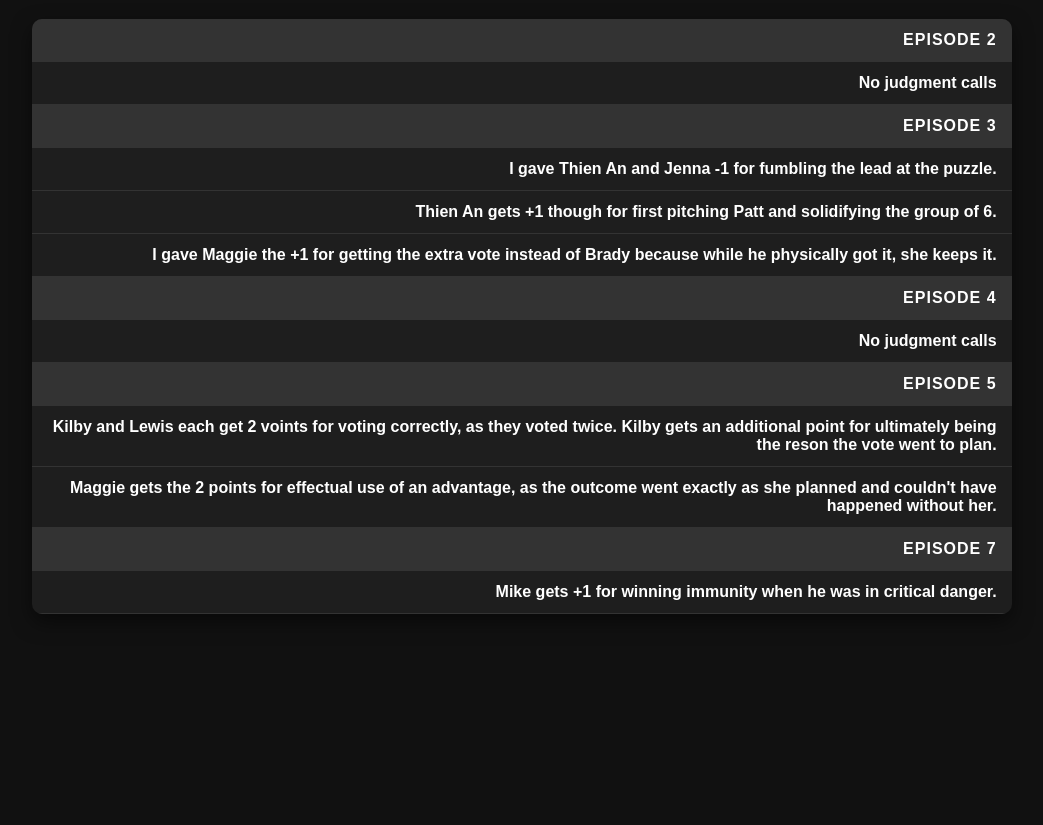
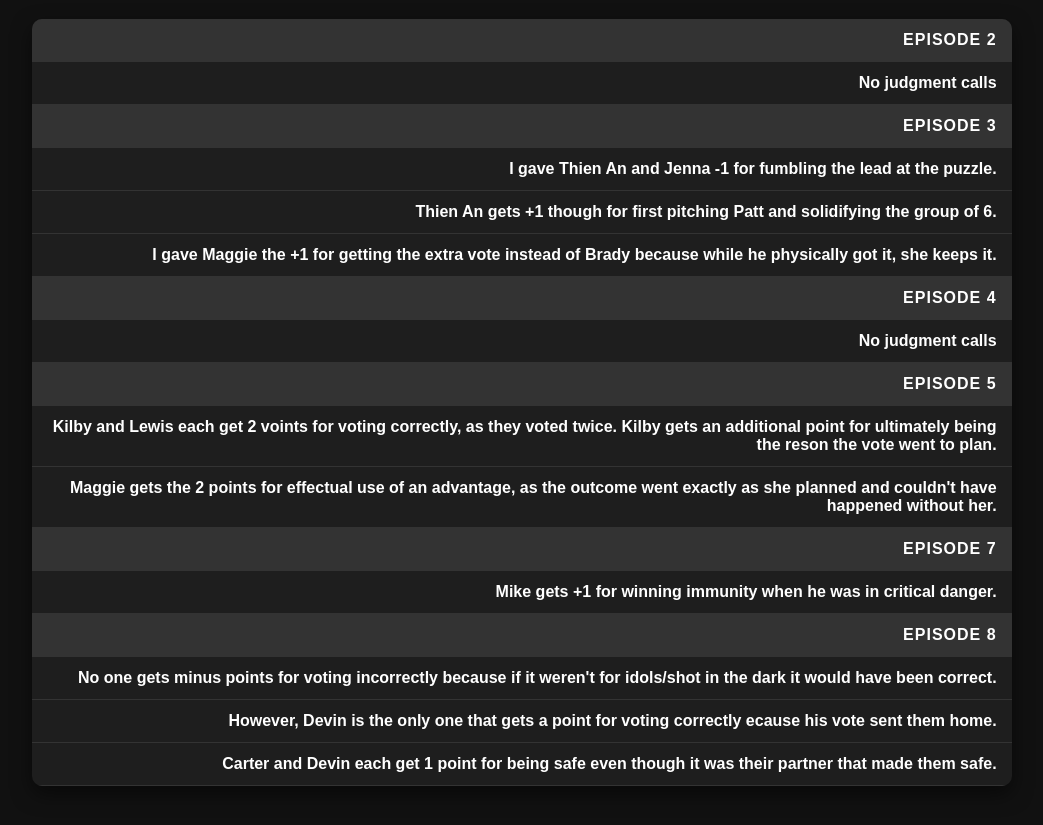
Before and after one commit to joweewoo/Survivor51, a plain HTML site: page judgment.html in a window 1280 px wide. Shown: the part 113-938 px from the top of the page, without its empty margins (118-1161 px from the left). Before the commit the page ends 800 px from the top, so only its background shows below. Drawn offline with Linux system fonts and the light colour scheme.

Commit message:
Add Episode 8 details to judgment.html

```diff
--- a/judgment.html
+++ b/judgment.html
@@ -40,7 +40,13 @@
       <td colspan="1">Episode 7</td>
     </tr>
     <tr><td>Mike gets +1 for winning immunity when he was in critical danger.</td></tr>
-
+    <!-- Episode 8 -->
+    <tr class="section-row">
+      <td colspan="1">Episode 8</td>
+    </tr>
+    <tr><td>No one gets minus points for voting incorrectly because if it weren't for idols/shot in the dark it would have been correct.</td></tr>
+  <tr><td>However, Devin is the only one that gets a point for voting correctly ecause his vote sent them home.</td></tr>
+    <tr><td>Carter and Devin each get 1 point for being safe even though it was their partner that made them safe.</td></tr>
   </table>
 </body>
 </html>
```
